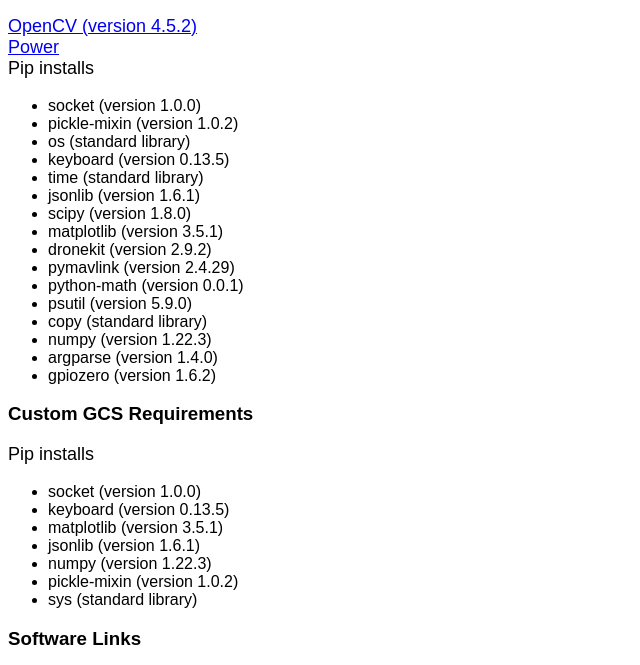
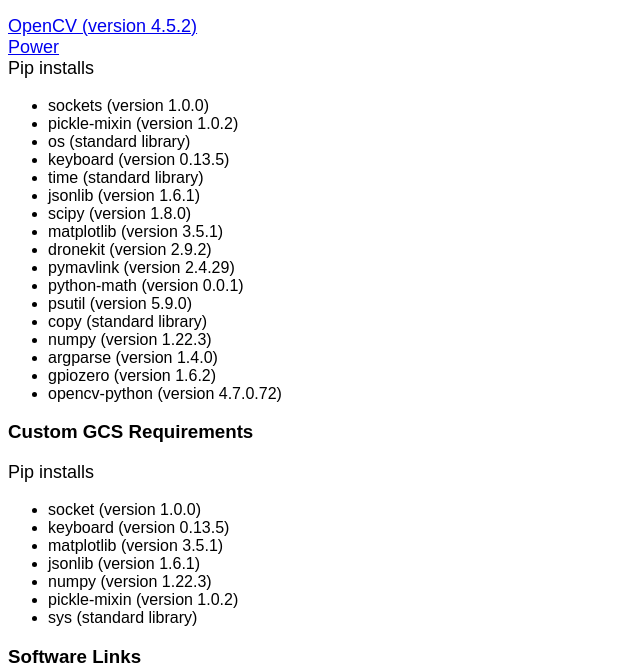
Before and after one commit to MattPark965/ECE592AutoBoom, a plain HTML site: page Working Directory/final-deliverables/TeamA22/software.html in a window 1280 px wide. Shown: the part 105-770 px from the top of the page, without its empty margins (0-640 px from the left). Drawn offline with Linux system fonts and the light colour scheme.

Commit message:
Updated with new pip installs/versions used

```diff
--- a/Working Directory/final-deliverables/TeamA22/software.html
+++ b/Working Directory/final-deliverables/TeamA22/software.html
@@ -24,7 +24,7 @@
 <br>
 Pip installs
 <ul>
-  <li>socket (version 1.0.0)</li>
+  <li>sockets (version 1.0.0)</li>
   <li>pickle-mixin (version 1.0.2)</li>
   <li>os (standard library)</li>
   <li>keyboard (version 0.13.5)</li>
@@ -40,6 +40,7 @@
   <li>numpy (version 1.22.3)</li>
   <li>argparse (version 1.4.0)</li>
   <li>gpiozero (version 1.6.2)</li>
+  <li>opencv-python (version 4.7.0.72)</li>
 </ul>
 
 <h3>Custom GCS Requirements</h3>
```
